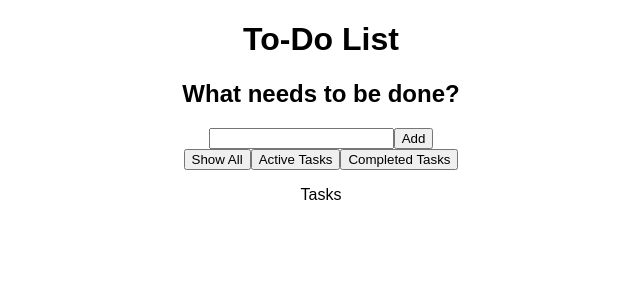
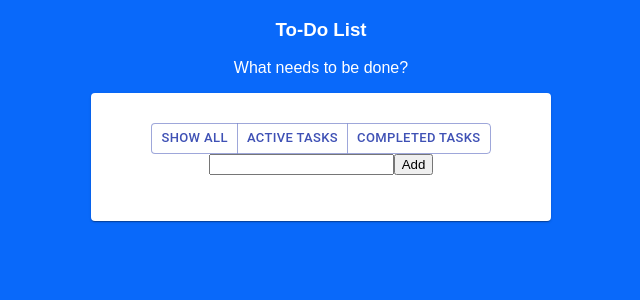
Before and after one commit to jessdcodes/to-do-react, a React (Create React App) app: page / in a window 1280 px wide. Shown: the top 300 px of the page, without its empty margins (319-959 px from the left). Built offline with nearby package versions, Linux system fonts and the light colour scheme.

Commit message:
Add material ui dependency, convert buttons to buttongroup and add paper-grid

```diff
--- a/package.json
+++ b/package.json
@@ -3,6 +3,9 @@
   "version": "0.1.0",
   "private": true,
   "dependencies": {
+    "@material-ui/core": "^4.12.4",
+    "@mui/material": "^5.11.10",
+    "@mui/styled-engine-sc": "^5.11.9",
     "@testing-library/jest-dom": "^5.16.5",
     "@testing-library/react": "^13.4.0",
     "@testing-library/user-event": "^13.5.0",
@@ -11,6 +14,7 @@
     "react-redux": "^8.0.5",
     "react-scripts": "5.0.1",
     "redux": "^4.2.1",
+    "styled-components": "^5.3.6",
     "web-vitals": "^2.1.4"
   },
   "scripts": {
--- a/src/App.css
+++ b/src/App.css
@@ -3,6 +3,14 @@
   text-align: center;
 }
 
+#todo-title, #todo-desc {
+  color: white;
+}
+
 ul {
   list-style-type: none;
 }
+
+body {
+  background-color:rgb(9, 105, 250);
+}
--- a/src/App.js
+++ b/src/App.js
@@ -4,8 +4,8 @@ import "./App.css";
 export default function App() {
   return (
     <div className="App">
-      <h1>To-Do List</h1>
-      <h2>What needs to be done?</h2>
+      <h3 id="todo-title">To-Do List</h3>
+      <p id="todo-desc">What needs to be done?</p>
       <Todo />
     </div>
   );
--- a/src/components/Todo.js
+++ b/src/components/Todo.js
@@ -2,6 +2,17 @@ import { useDispatch, useSelector } from "react-redux";
 import { addTask, removeTask, updateTask, updateTaskStatus } from "../actions/listActions";
 import React, { useRef } from "react";
 import TodoDisplayButtons from "../components/TodoDisplayButtons";
+import Grid from '@material-ui/core/Grid';
+import Paper from '@material-ui/core/Paper';
+import { withStyles } from "@material-ui/core/styles";
+
+const styles = {
+  paper: {
+    padding: 30,
+    margin: 'auto',
+    maxWidth: 400
+  }
+};
 
 function Todo(props) {
   const dispatch = useDispatch();
@@ -37,12 +48,14 @@ function Todo(props) {
 
   return (
     <div>
+      <Paper className={props.classes.paper}>
+        <Grid container spacing={12}>
+          <Grid item xs>
+            <TodoDisplayButtons/>
+
             <input ref={inputRef} name="newTask"></input>
             <button onClick={handleAdd}>Add</button>
 
-      <TodoDisplayButtons/>
-
-      <p>Tasks</p>
             <ul>
               {
                 tasks.filter(
@@ -69,9 +82,15 @@ function Todo(props) {
                 );
               })}
             </ul>
+          </Grid>
+        </Grid>
+      </Paper>
+
+
+
     </div>
   );
 }
 
 
-export default Todo;
+export default withStyles(styles)(Todo);
--- a/src/components/TodoDisplayButtons.js
+++ b/src/components/TodoDisplayButtons.js
@@ -1,15 +1,17 @@
 import { useDispatch, useSelector } from "react-redux";
 import { updateDisplay } from "../actions/listActions";
-//import { withStyles } from "@material-ui/core/styles";
+import { withStyles } from "@material-ui/core/styles";
+import Button from "@material-ui/core/Button";
+import ButtonGroup from "@material-ui/core/ButtonGroup";
 
-// const styles = {
-//   allBtn: {
-//     color: "blue"
-//   },
-//   activeBtn: {
-//     color: "red"
-//   }
-// };
+const styles = {
+  allBtn: {
+    color: "blue"
+  },
+  activeBtn: {
+    color: "red"
+  }
+};
 
 function TodoDisplayButton(props) {
   const dispatch = useDispatch();
@@ -27,16 +29,18 @@ function TodoDisplayButton(props) {
   }
   return (
     <div>
-      <button onClick={handleAllClick}>
-        Show All
-      </button>
-      <button onClick={handleActiveClick}>
-        Active Tasks
-      </button>
-      <button onClick={handleCompletedClick}>Completed Tasks</button>
+      <ButtonGroup color="primary" size="small" variant="outlined" aria-label="outlined button group">
+        <Button onClick={handleAllClick}>
+          Show All
+        </Button>
+        <Button onClick={handleActiveClick}>
+          Active Tasks
+        </Button>
+        <Button onClick={handleCompletedClick}>Completed Tasks</Button>
+      </ButtonGroup>
+
     </div>
   );
 }
 
-// export default withStyles(styles)(TodoDisplayButton);
-export default TodoDisplayButton;
+export default withStyles(styles)(TodoDisplayButton);
```
Also changed, not shown: 1 other file (tests, documents, lock files or other folders). Lines whose indentation alone changed are shown as unchanged.
